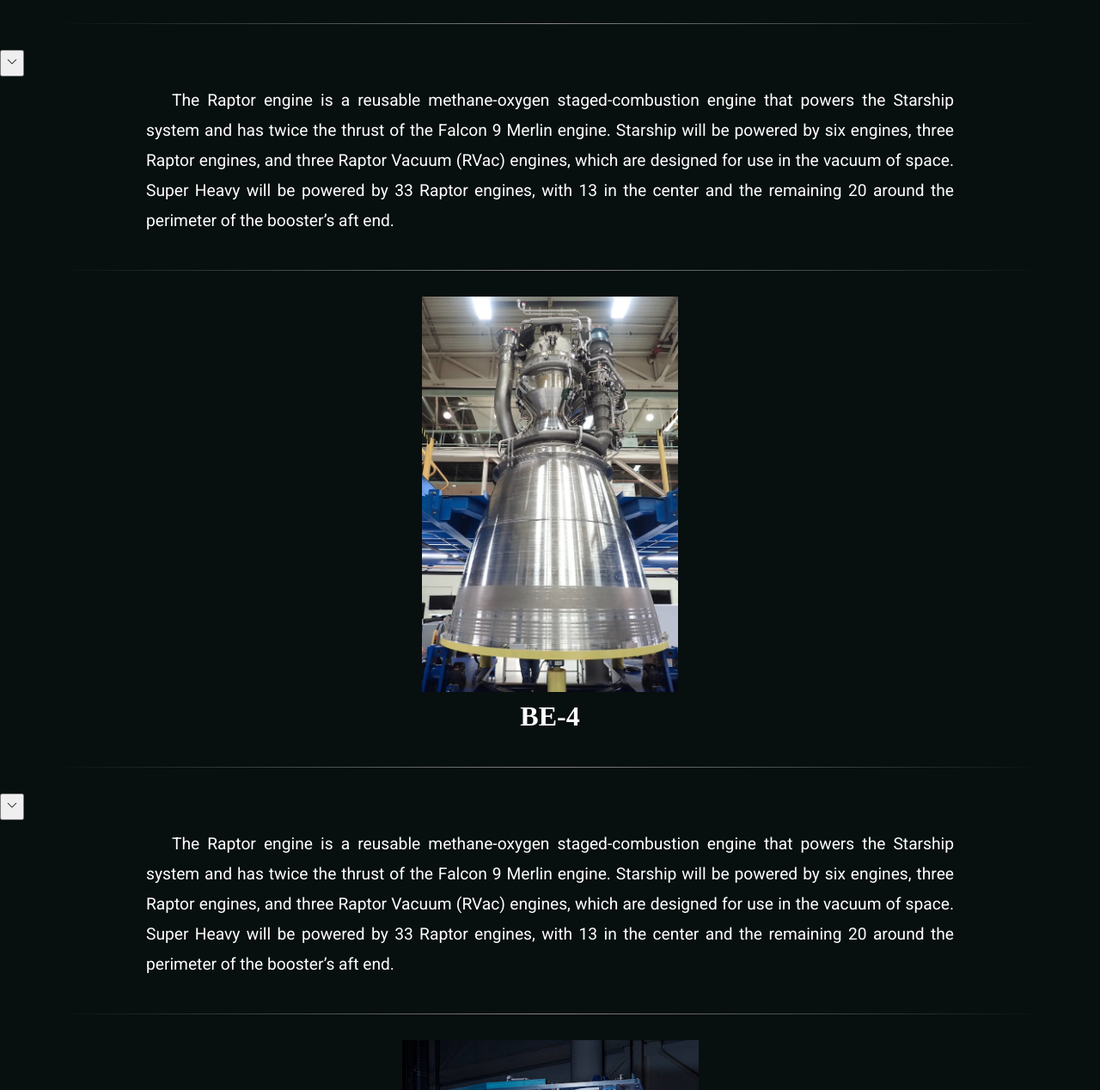
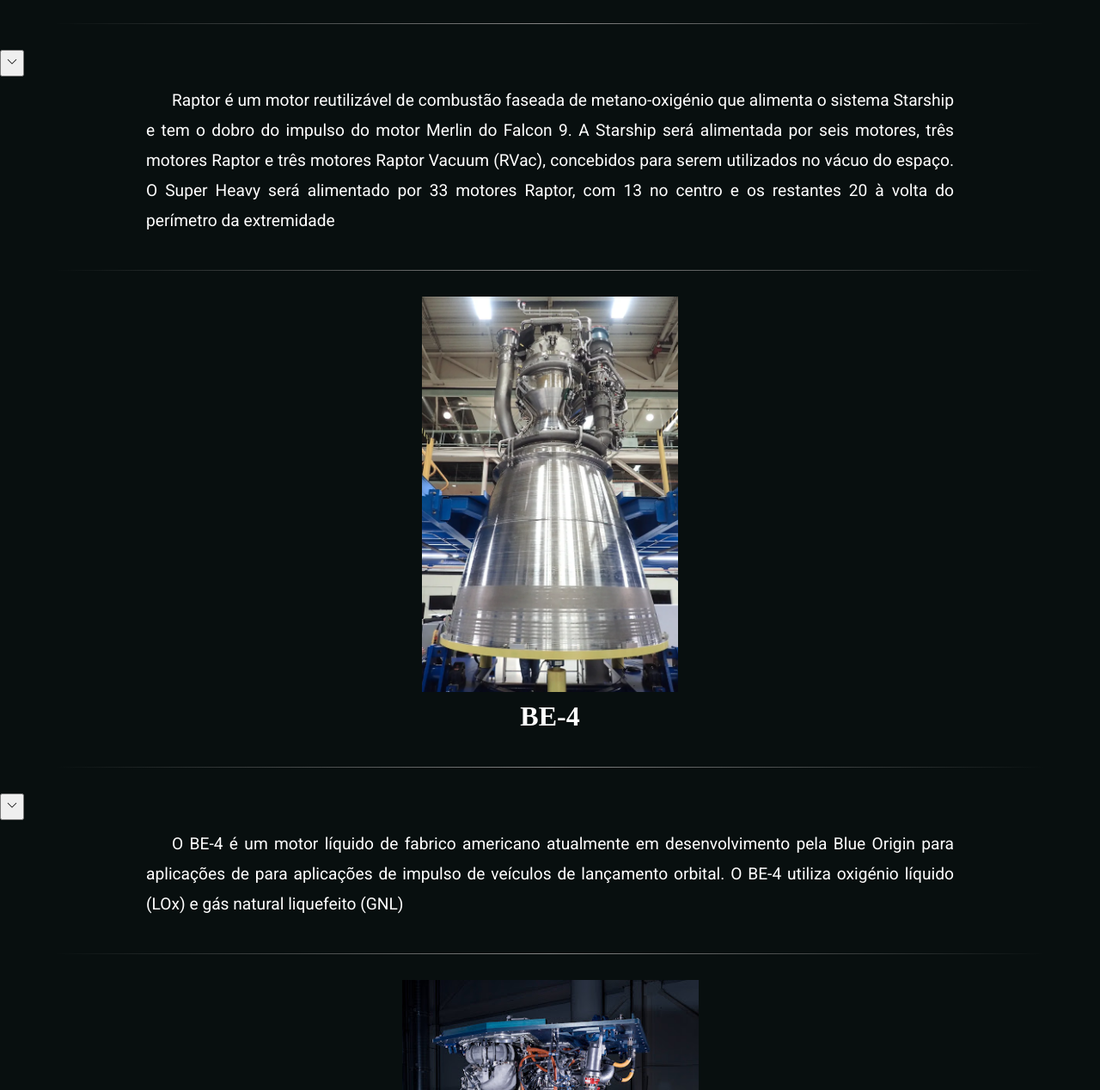
Before and after one commit to davidSilvaj0/website-rocket.1, a plain HTML site: page website-rocket-v1.1/motores.html in a window 1280 px wide. Shown: the part 812-2080 px from the top of the page at 86% size. Drawn offline with nearby package versions, Linux system fonts and the light colour scheme; a web font is replaced by a local one.

Commit message:
Update motores.html

```diff
--- a/website-rocket-v1.1/motores.html
+++ b/website-rocket-v1.1/motores.html
@@ -57,11 +57,7 @@
                         expand_more
                     </span>
                 </button>
-                <p id="info">The Raptor engine is a reusable methane-oxygen staged-combustion engine that powers the
-                    Starship system and has twice the thrust of the Falcon 9 Merlin engine. Starship will be powered by
-                    six engines, three Raptor engines, and three Raptor Vacuum (RVac) engines, which are designed for
-                    use in the vacuum of space. Super Heavy will be powered by 33 Raptor engines, with 13 in the center
-                    and the remaining 20 around the perimeter of the booster’s aft end.</p>
+                <p id="info">Raptor é um motor reutilizável de combustão faseada de metano-oxigénio que alimenta o sistema Starship e tem o dobro do impulso do motor Merlin do Falcon 9. A Starship será alimentada por seis motores, três motores Raptor e três motores Raptor Vacuum (RVac), concebidos para serem utilizados no vácuo do espaço. O Super Heavy será alimentado por 33 motores Raptor, com 13 no centro e os restantes 20 à volta do perímetro da extremidade
             </div>
         </div>
         <hr class="sep">
@@ -75,11 +71,11 @@
                         expand_more
                     </span>
                 </button>
-                <p id="info" class="info">The Raptor engine is a reusable methane-oxygen staged-combustion engine that powers the
-                    Starship system and has twice the thrust of the Falcon 9 Merlin engine. Starship will be powered by
-                    six engines, three Raptor engines, and three Raptor Vacuum (RVac) engines, which are designed for
-                    use in the vacuum of space. Super Heavy will be powered by 33 Raptor engines, with 13 in the center
-                    and the remaining 20 around the perimeter of the booster’s aft end.</p>
+                <p id="info" class="info">O BE-4 é um motor líquido de fabrico americano
+atualmente em desenvolvimento pela Blue Origin para aplicações de
+para aplicações de impulso de veículos de lançamento orbital. O BE-4 utiliza
+oxigénio líquido (LOx) e gás natural liquefeito (GNL)
+
             </div>
         </div>
         <hr class="sep">
@@ -93,10 +89,7 @@
                             expand_more
                     </span>
                 </button>
-                <p id="info" class="info">Merlin is a family of rocket engines developed by SpaceX for use on its Falcon 1, Falcon 9
-                    and Falcon Heavy launch vehicles. Merlin engines use a rocket grade kerosene (RP-1) and liquid
-                    oxygen as rocket propellants in a gas-generator power cycle. The Merlin engine was originally
-                    designed for recovery and reuse.</p>
+                <p id="info" class="info">Merlin é uma família de motores de foguetão desenvolvida pela SpaceX para utilização nos seus veículos de lançamento Falcon 1, Falcon 9 e Falcon Heavy. Os motores Merlin utilizam querosene de qualidade de foguetão (RP-1) e oxigénio líquido como propulsores de foguetões num ciclo de energia de gerador de gás. O motor Merlin foi originalmente concebido para ser recuperado e reutilizado.</p>
             </div>
         </div>
     </section>
```
